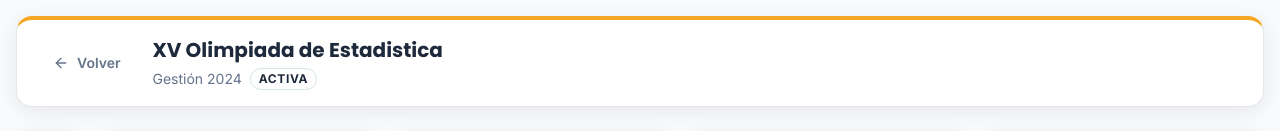
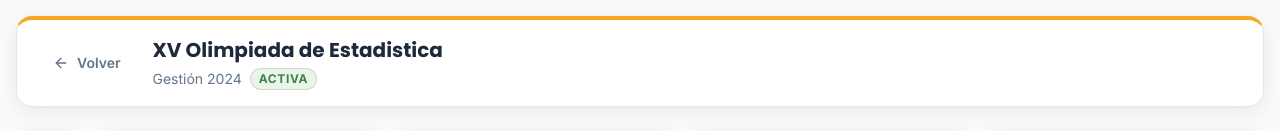
Before and after one commit to Crissancio/FRONTEND-OLIMPIADAS-ESTADISTICA, a Vue app in the folder app/: page /admin/convocatoria/1/gestionar in a window 1280 px wide. Shown: the top 131 px of the page. Built offline with nearby package versions, Linux system fonts and the light colour scheme.

Commit message:
estado 7 mayo 23:05

```diff
--- a/app/src/modules/admin/pages/AdminConvocatoriaDetallePage.vue
+++ b/app/src/modules/admin/pages/AdminConvocatoriaDetallePage.vue
@@ -200,7 +200,7 @@ const statusClass = (status: string) => {
             <h1 class="font-heading text-xl font-bold text-text-main">{{ localConvocatoria.nombre }}</h1>
             <div class="mt-1 flex items-center gap-2 text-sm text-text-muted">
               <span>Gestión {{ localConvocatoria.gestion }}</span>
-              <Badge variant="outline" :class="`border px-2 py-0.5 ${statusClass(localConvocatoria.estado)}`">{{ localConvocatoria.estado }}</Badge>
+              <span :class="['inline-flex items-center px-2 py-0.5 rounded-full text-xs font-bold uppercase tracking-wider border', statusClass(localConvocatoria.estado)]">{{ localConvocatoria.estado }}</span>
             </div>
           </div>
         </div>
```
